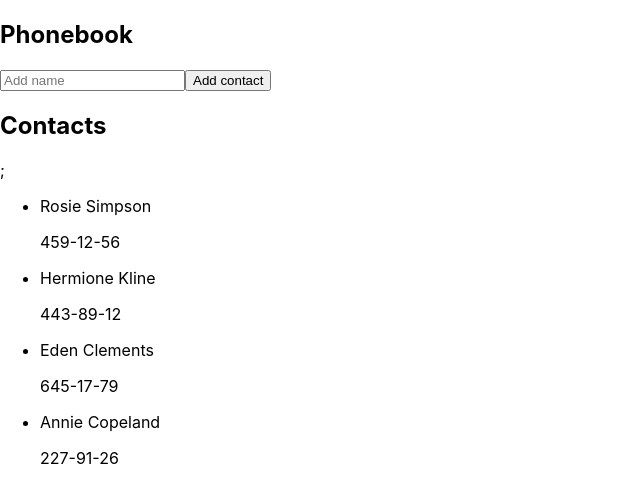
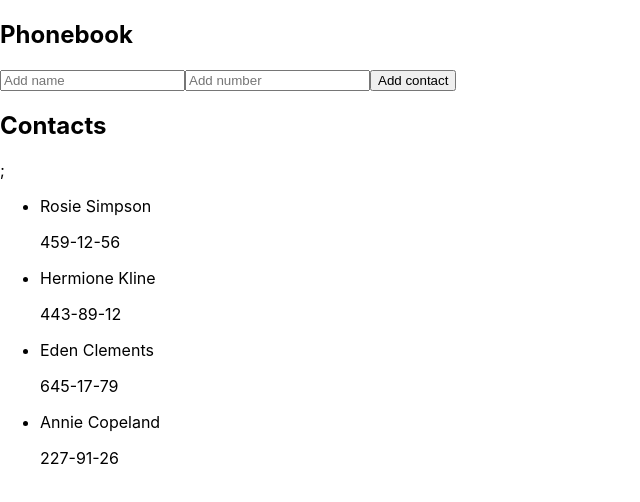
Before and after one commit to RomanPalna/goit-react-hw-02-phonebook, a React (Create React App) app: page / in a window 1280 px wide. Shown: the top 502 px of the page, without its empty margins (0-640 px from the left). Built offline with nearby package versions, Linux system fonts and the light colour scheme.

Commit message:
task 2 can be worked?

```diff
--- a/src/App.js
+++ b/src/App.js
@@ -12,12 +12,14 @@ class App extends Component {
       { id: 'id-4', name: 'Annie Copeland', number: '227-91-26' },
     ],
     name: '',
+    number: '',
   };
 
-  addContact = name => {
+  addContact = ({ name, number }) => {
     const contact = {
       id: shortid.generate(),
       name,
+      number,
     };
 
     this.setState(({ contacts }) => ({
--- a/src/components/Phonebook.js
+++ b/src/components/Phonebook.js
@@ -2,19 +2,25 @@ import React, { Component } from 'react';
 
 class Phonebook extends Component {
   state = {
-    contacts: [],
     name: '',
+    number: '',
   };
 
-  handleChange = e => {
-    this.setState({ name: e.target.value });
+  handleChangeName = e => {
+    this.setState({ name: e.currentTarget.value });
+  };
+
+  handleChangeNumber = e => {
+    this.setState({ number: e.currentTarget.value });
   };
 
   onAddContact = e => {
     e.preventDefault();
-    // this.props.onChange(this.state.name);
+
+    this.props.onSubmit(this.state.name, this.state.number);
 
     this.setState({ name: '' });
+    this.setState({ number: '' });
   };
 
   render() {
@@ -25,8 +31,14 @@ class Phonebook extends Component {
           <input
             type="text"
             value={this.state.name}
-            onChange={this.handleChange}
+            onChange={this.handleChangeName}
             placeholder="Add name"
+          ></input>
+          <input
+            type="phone"
+            value={this.state.number}
+            onChange={this.handleChangeNumber}
+            placeholder="Add number"
           ></input>
           <button type="submit">Add contact</button>
         </form>
```
Also changed, not shown: 1 other file (tests, documents, lock files or other folders).
